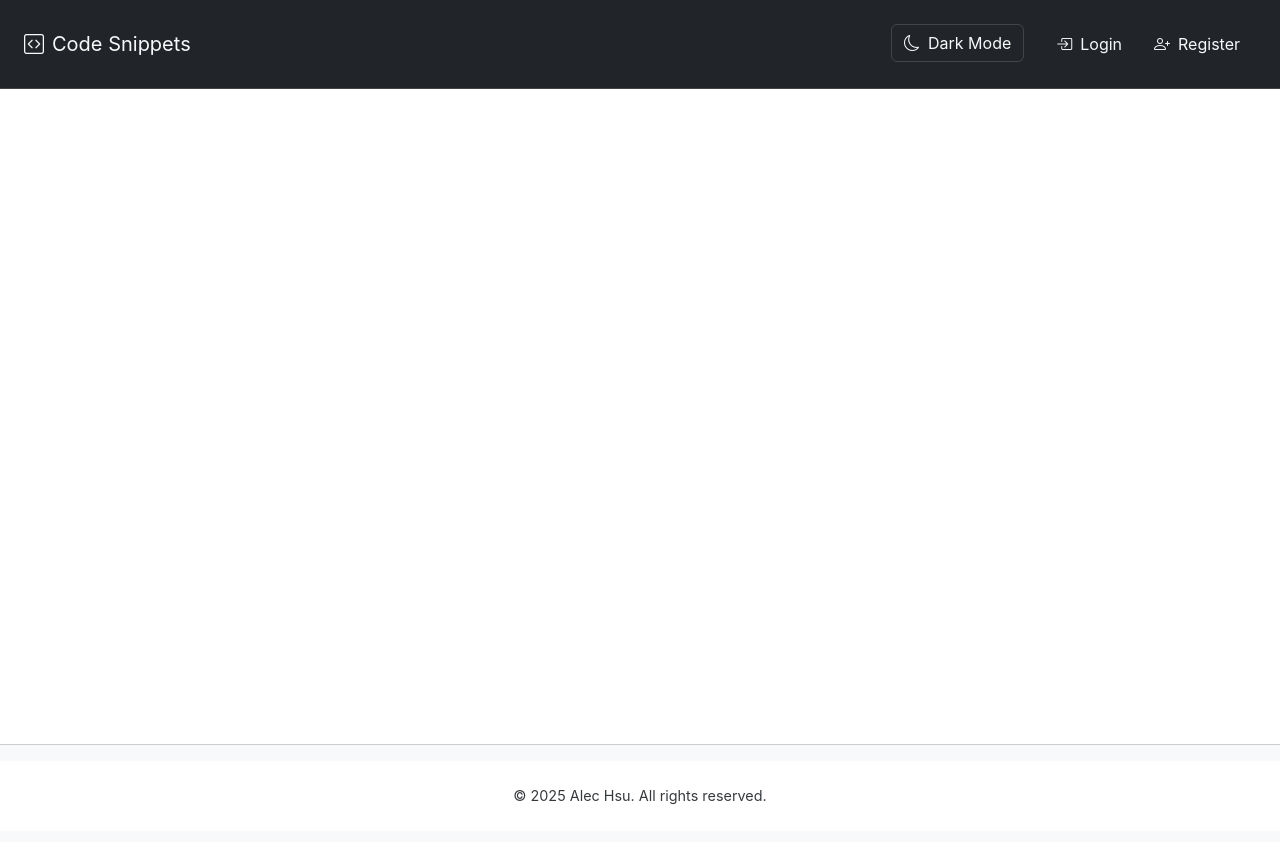
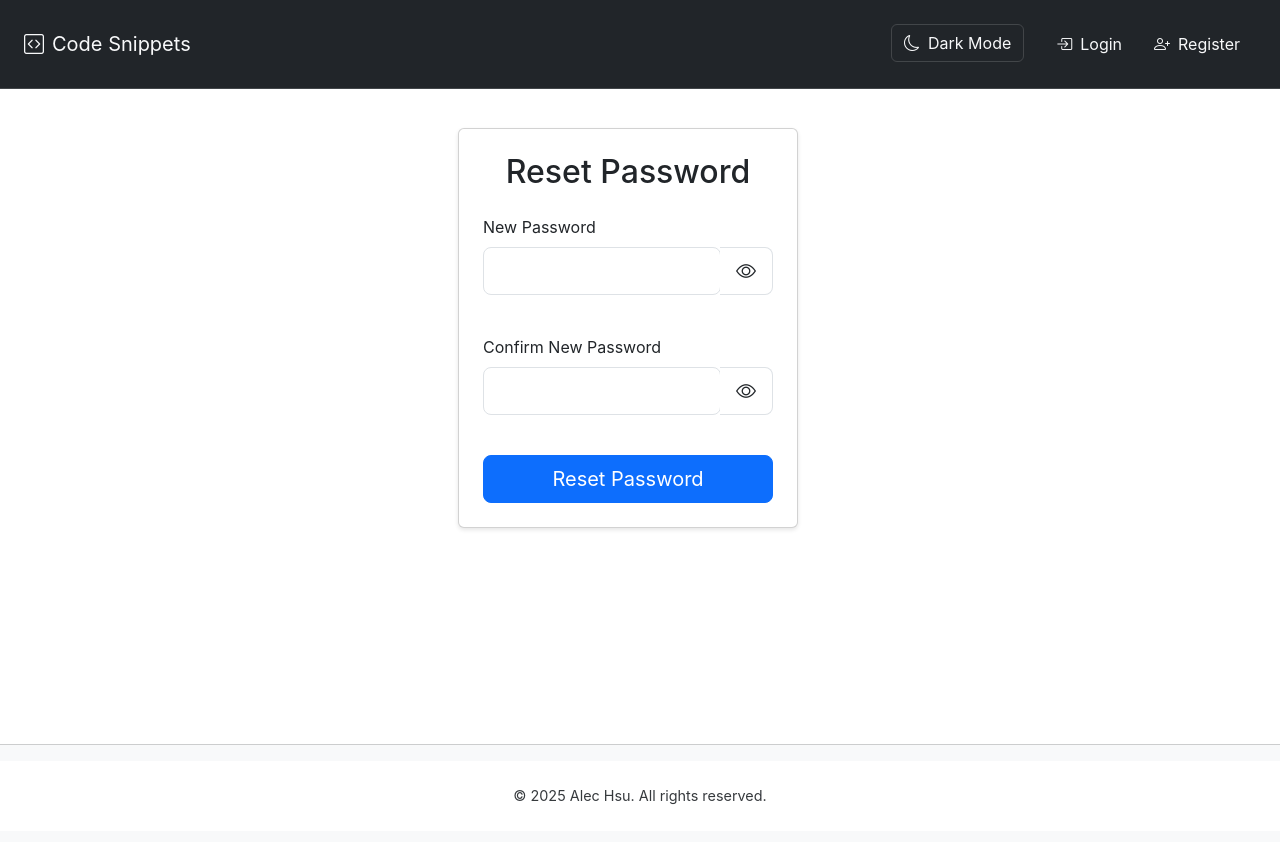
Before and after one commit to hsu022210/Snippets-frontend, a React (Vite) app: page /reset-password/1 in a window 1280 px wide. Shown: the top 842 px of the page. Built offline with nearby package versions, Linux system fonts and the light colour scheme.

Commit message:
add reset password flow

```diff
--- a/src/App.jsx
+++ b/src/App.jsx
@@ -9,6 +9,8 @@ import Footer from './components/Footer';
 import Home from './pages/Home';
 import Login from './pages/Login';
 import Register from './pages/Register';
+import ForgotPassword from './pages/ForgotPassword';
+import ResetPassword from './pages/ResetPassword';
 import SnippetList from './pages/SnippetList';
 import SnippetDetail from './pages/SnippetDetail';
 import CreateSnippet from './pages/CreateSnippet';
@@ -30,6 +32,8 @@ function App() {
                     <Route path="/" element={<Home />} />
                     <Route path="/login" element={<Login />} />
                     <Route path="/register" element={<Register />} />
+                    <Route path="/forgot-password" element={<ForgotPassword />} />
+                    <Route path="/reset-password/:token" element={<ResetPassword />} />
                     <Route path="/snippets" element={
                       <PrivateRoute>
                         <SnippetList />
--- a/src/contexts/AuthContext.jsx
+++ b/src/contexts/AuthContext.jsx
@@ -6,7 +6,7 @@ import { useApiRequest } from '../hooks/useApiRequest';
 const TOKEN_KEY = 'token';
 const REFRESH_TOKEN_KEY = 'refreshToken';
 const isDevelopment = import.meta.env.MODE === 'development';
-const BASE_URL = isDevelopment ? 'http://localhost:8000' : import.meta.env.VITE_API_BASE_URL_DEPLOY;
+export const BASE_URL = isDevelopment ? 'http://localhost:8000' : import.meta.env.VITE_API_BASE_URL_DEPLOY;
 
 // Context
 const AuthContext = createContext();
--- /dev/null
+++ b/src/pages/ForgotPassword.jsx
@@ -0,0 +1,72 @@
+import { useState } from 'react';
+import { Form, Alert } from 'react-bootstrap';
+import { Link } from 'react-router-dom';
+import AuthForm from '../components/auth/AuthForm';
+import FormField from '../components/auth/FormField';
+import SubmitButton from '../components/auth/SubmitButton';
+import { BASE_URL } from '../contexts/AuthContext';
+
+const ForgotPassword = () => {
+  const [email, setEmail] = useState('');
+  const [error, setError] = useState('');
+  const [success, setSuccess] = useState('');
+  const [loading, setLoading] = useState(false);
+
+  const handleSubmit = async (e) => {
+    e.preventDefault();
+    try {
+      setError('');
+      setSuccess('');
+      setLoading(true);
+
+      const response = await fetch(`${BASE_URL}/auth/password-reset/`, {
+        method: 'POST',
+        headers: {
+          'Content-Type': 'application/json',
+        },
+        body: JSON.stringify({ email }),
+      });
+
+      if (response.ok) {
+        setSuccess('Password reset instructions have been sent to your email.');
+        setEmail('');
+      } else {
+        const data = await response.json();
+        setError(data.message || 'Failed to send reset instructions. Please try again.');
+      }
+    } catch (error) {
+      setError('An error occurred. Please try again.');
+      console.error('Password reset error:', error);
+    } finally {
+      setLoading(false);
+    }
+  };
+
+  return (
+    <AuthForm title="Reset Password">
+      {error && <Alert variant="danger">{error}</Alert>}
+      {success && <Alert variant="success">{success}</Alert>}
+      <Form onSubmit={handleSubmit}>
+        <FormField
+          label="Email"
+          type="email"
+          name="email"
+          id="email"
+          value={email}
+          onChange={(e) => setEmail(e.target.value)}
+          disabled={loading}
+          required
+          autoComplete="email"
+        />
+        <SubmitButton loading={loading} loadingText="Sending...">
+          Send Reset Instructions
+        </SubmitButton>
+        <div className="text-center mt-3">
+          <Link to="/login">Back to Login</Link>
+        </div>
+      </Form>
+    </AuthForm>
+  );
+};
+
+export default ForgotPassword;
--- a/src/pages/Login.jsx
+++ b/src/pages/Login.jsx
@@ -1,6 +1,6 @@
 import { useState } from 'react';
 import { Form, Alert } from 'react-bootstrap';
-import { useNavigate } from 'react-router-dom';
+import { useNavigate, Link } from 'react-router-dom';
 import { useAuth } from '../contexts/AuthContext';
 import PasswordInput from '../components/auth/PasswordInput';
 import AuthForm from '../components/auth/AuthForm';
@@ -75,6 +75,9 @@ const Login = () => {
         <SubmitButton loading={loading} loadingText="Logging in...">
           Login
         </SubmitButton>
+        <div className="text-center mt-3">
+          <Link to="/forgot-password">Forgot Password?</Link>
+        </div>
       </Form>
     </AuthForm>
   );
--- /dev/null
+++ b/src/pages/ResetPassword.jsx
@@ -0,0 +1,104 @@
+import { useState } from 'react';
+import { Form, Alert } from 'react-bootstrap';
+import { useNavigate, useParams } from 'react-router-dom';
+import AuthForm from '../components/auth/AuthForm';
+import FormField from '../components/auth/FormField';
+import SubmitButton from '../components/auth/SubmitButton';
+import PasswordInput from '../components/auth/PasswordInput';
+import { BASE_URL } from '../contexts/AuthContext';
+
+const ResetPassword = () => {
+  const [formData, setFormData] = useState({
+    password: '',
+    confirmPassword: '',
+  });
+  const [error, setError] = useState('');
+  const [loading, setLoading] = useState(false);
+  const navigate = useNavigate();
+  const { token } = useParams();
+
+  const handleChange = (e) => {
+    const { name, value } = e.target;
+    setFormData(prev => ({
+      ...prev,
+      [name]: value
+    }));
+  };
+
+  const handleSubmit = async (e) => {
+    e.preventDefault();
+
+    if (formData.password !== formData.confirmPassword) {
+      setError('Passwords do not match');
+      return;
+    }
+
+    try {
+      setError('');
+      setLoading(true);
+
+      const response = await fetch(`${BASE_URL}/auth/password-reset/confirm/`, {
+        method: 'POST',
+        headers: {
+          'Content-Type': 'application/json',
+        },
+        body: JSON.stringify({
+          token,
+          password: formData.password,
+        }),
+      });
+
+      if (response.ok) {
+        // Redirect to login page after successful password reset
+        navigate('/login', {
+          state: { message: 'Password has been reset successfully. Please login with your new password.' }
+        });
+      } else {
+        const data = await response.json();
+        setError(data.message || 'Failed to reset password. Please try again.');
+      }
+    } catch (error) {
+      setError('An error occurred. Please try again.');
+      console.error('Password reset error:', error);
+    } finally {
+      setLoading(false);
+    }
+  };
+
+  return (
+    <AuthForm title="Reset Password">
+      {error && <Alert variant="danger">{error}</Alert>}
+      <Form onSubmit={handleSubmit}>
+        <PasswordInput
+          label="New Password"
+          name="password"
+          id="password"
+          value={formData.password}
+          onChange={handleChange}
+          required
+          disabled={loading}
+          size="lg"
+          className="mb-4"
+          autoComplete="new-password"
+        />
+        <PasswordInput
+          label="Confirm New Password"
+          name="confirmPassword"
+          id="confirmPassword"
+          value={formData.confirmPassword}
+          onChange={handleChange}
+          required
+          disabled={loading}
+          size="lg"
+          className="mb-4"
+          autoComplete="new-password"
+        />
+        <SubmitButton loading={loading} loadingText="Resetting...">
+          Reset Password
+        </SubmitButton>
+      </Form>
+    </AuthForm>
+  );
+};
+
+export default ResetPassword;
```
